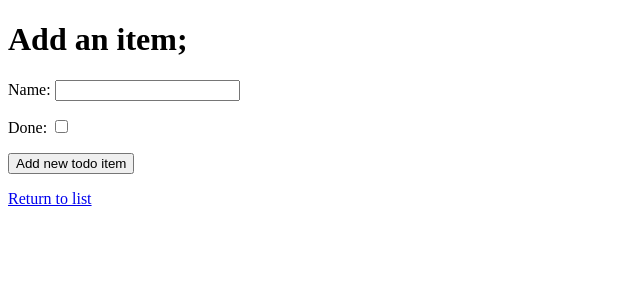
After one commit to James-Glennon/ci-hello-django, a Django app: page /add in a window 1280 px wide. The commit adds this page. Shown: the top 300 px of the page, without its empty margins (0-640 px from the left). Run offline with Django 3.2, Linux system fonts and the light colour scheme.

Commit message:
Add front end todo item create functionality

```diff
--- a/django_todo/urls.py
+++ b/django_todo/urls.py
@@ -15,9 +15,10 @@ Including another URLconf
 """
 from django.contrib import admin
 from django.urls import path
-from todo.views import get_todo_list
+from todo.views import get_todo_list, add_todo_item
 
 urlpatterns = [
     path('admin/', admin.site.urls),
-    path('', get_todo_list, name="get_todo_list")
+    path('', get_todo_list, name="get_todo_list"),
+    path('add', add_todo_item, name="add")
 ]
--- /dev/null
+++ b/todo/templates/todo/add.html
@@ -0,0 +1,36 @@
+<!DOCTYPE html>
+<html lang="en">
+
+<head>
+    <meta charset="UTF-8">
+    <meta http-equiv="X-UA-Compatible" content="IE=edge">
+    <meta name="viewport" content="width=device-width, initial-scale=1.0">
+    <title>Document</title>
+</head>
+
+<body>
+    <h1>Add an item;</h1>
+    <form method="POST" action="add">
+        {% csrf_token %}
+        <div>
+            <p>
+                <label for="id_name">Name: </label>
+                <input type="text" id="id_name" name="item_name" />
+            </p>
+        </div>
+        <div>
+            <p>
+                <label for="done">Done:</label>
+                <input type="checkbox" id="id_done" name="done">
+            </p>
+        </div>
+        <div>
+            <p>
+                <button type="submit">Add new todo item</button>
+            </p>
+            <a href='/'>Return to list</a>
+        </div>
+    </form>
+</body>
+
+</html>
--- a/todo/templates/todo/todo_list.html
+++ b/todo/templates/todo/todo_list.html
@@ -25,6 +25,7 @@
         </tr>
         {% endfor %}
     </table>
+    <a href="/add">Add an item to do</a>
 </body>
 
 </html>
--- a/todo/views.py
+++ b/todo/views.py
@@ -1,4 +1,4 @@
-from django.shortcuts import render
+from django.shortcuts import render, redirect
 from .models import Item
 # Create your views here.
 
@@ -9,3 +9,14 @@ def get_todo_list(request):
         'items': items
     }
     return render(request, "todo/todo_list.html", context)
+
+
+def add_todo_item(request):
+    if request.method == 'POST':
+        name = request.POST.get('item_name')
+        done = 'done' in request.POST
+        Item.objects.create(name=name, done=done)
+
+        return redirect("get_todo_list")
+
+    return render(request, "todo/add.html",)
```
Also changed, not shown: db.sqlite3.
